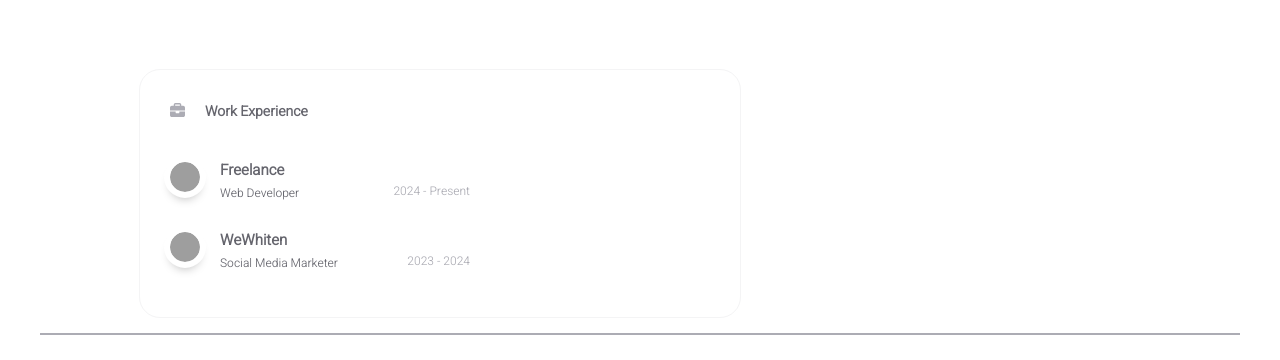
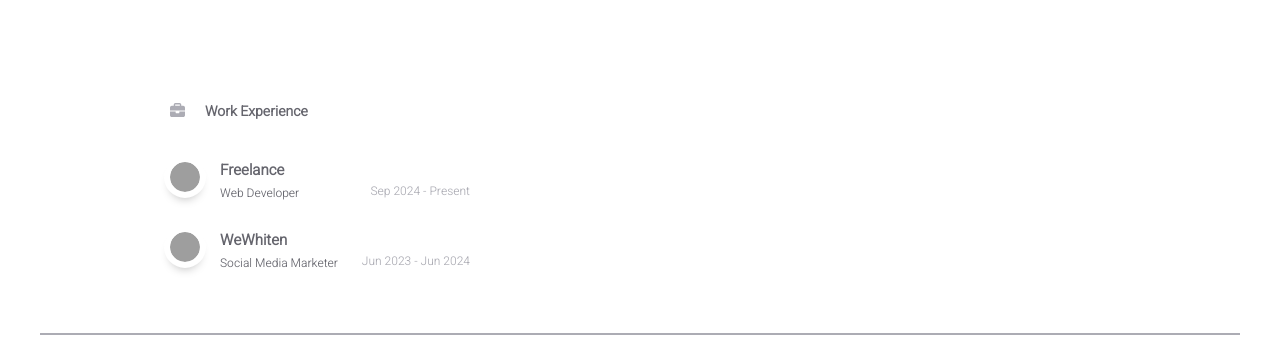
Before and after one commit to Alas-3/alas.dev, a React (Create React App) app: page / in a window 1280 px wide. Shown: the part 1042-1402 px from the top of the page. Built offline with nearby package versions, Linux system fonts and the light colour scheme; grey boxes are pictures that could not be loaded.

Commit message:
removed work card outline & resized projects title, added padding top to about logo

```diff
--- a/src/components/common/styles/card.css
+++ b/src/components/common/styles/card.css
@@ -3,7 +3,7 @@
 .card-home {
 	mix-blend-mode: normal;
 	border-radius: 20px;
-	outline: 1px solid #f4f4f5;
+	/*outline: 1px solid #f4f4f5;*/
 	margin-bottom: 1rem;
 }
 
--- a/src/components/homepage/works.jsx
+++ b/src/components/homepage/works.jsx
@@ -23,7 +23,7 @@ const Works = () => {
 							<div className="work-subtitle">
 								Web Developer
 							</div>
-							<div className="work-duration">2024 - Present</div>
+							<div className="work-duration">Sep 2024 - Present</div>
 						</div>
 
 						<div className="work">
@@ -36,7 +36,7 @@ const Works = () => {
 							<div className="work-subtitle">
 								Social Media Marketer
 							</div>
-							<div className="work-duration">2023 - 2024</div>
+							<div className="work-duration">Jun 2023 - Jun 2024</div>
 						</div>
 					</div>
 				}
--- a/src/components/projects/styles/projectStyles.css
+++ b/src/components/projects/styles/projectStyles.css
@@ -39,7 +39,7 @@
   }
 
   .project-title {
-    font-size: 1.25rem;
+    font-size: 1.35rem;
     font-weight: 900;
     color: #333;
     margin-bottom: 10px;
--- a/src/pages/styles/about.css
+++ b/src/pages/styles/about.css
@@ -125,6 +125,7 @@
     .about-image-container {
         width: 80%;
         margin: 0 auto; /* Center the image */
+        padding-top: 1rem;
     }
 }
 
```
